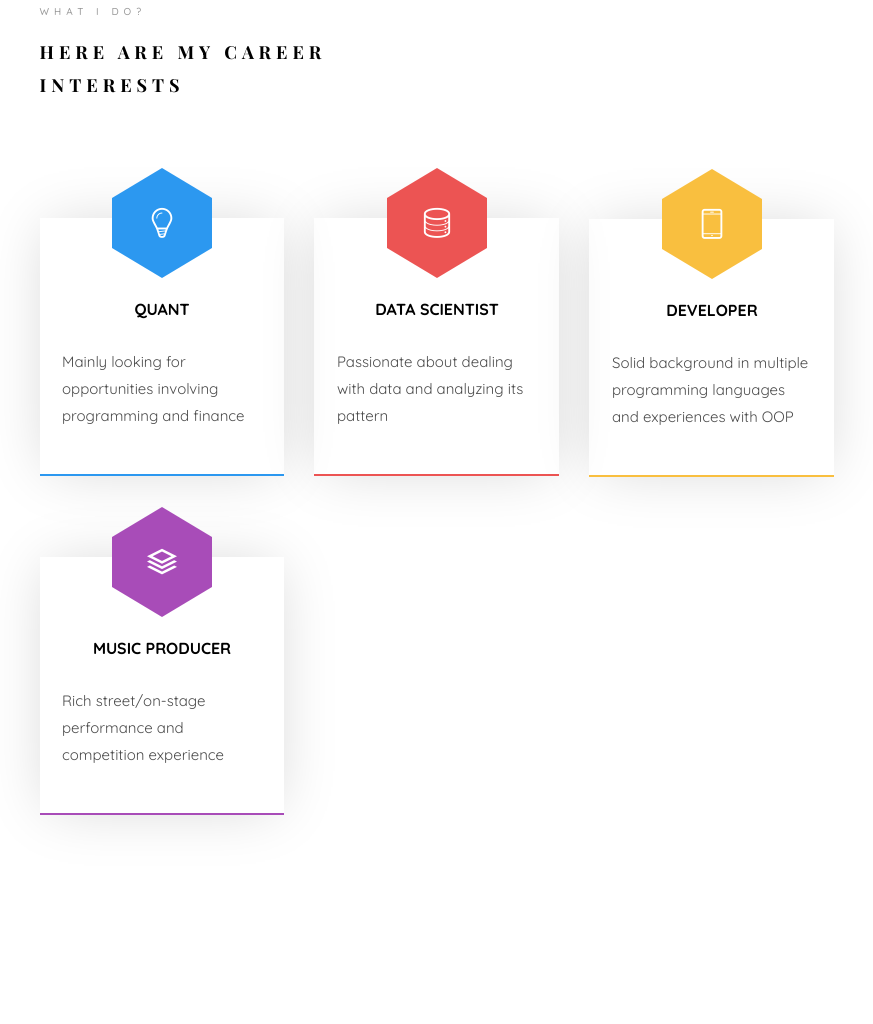
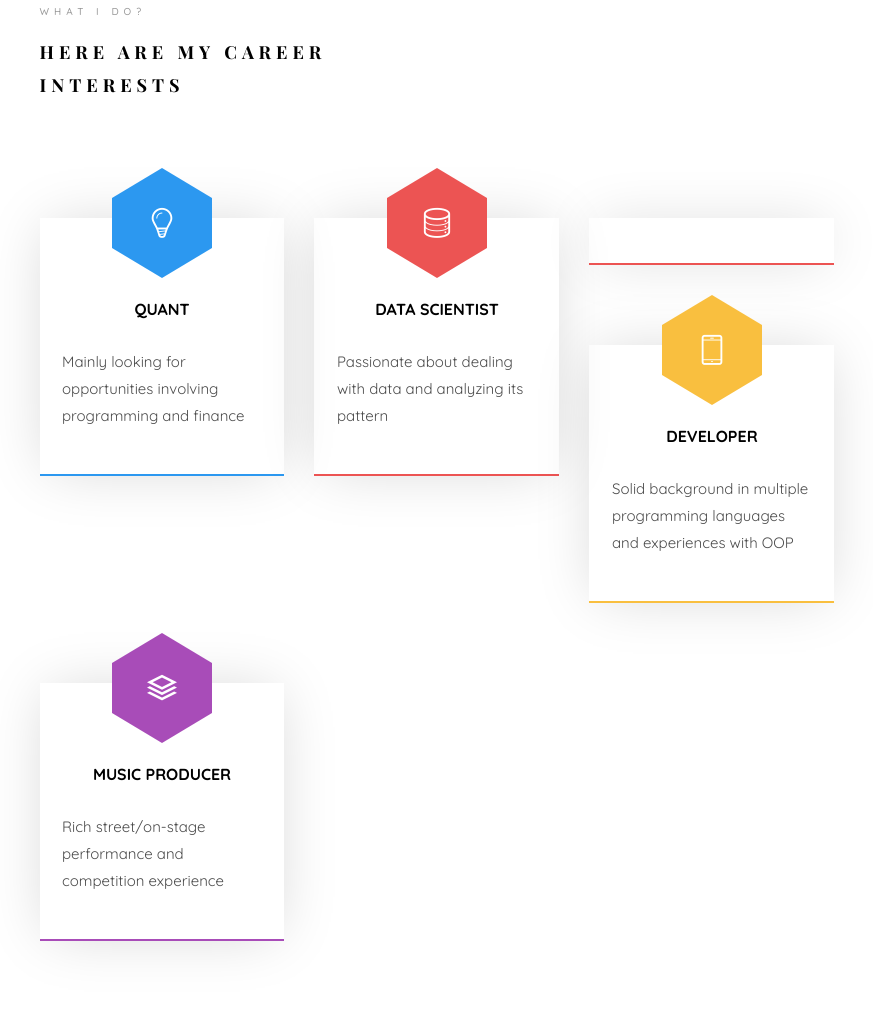
Before and after one commit to kcwanglucky/kcwanglucky.github.io, a plain HTML site: page index.html in a window 1280 px wide. Shown: the part 2097-3121 px from the top of the page, without its empty margins (353-1226 px from the left). Drawn offline with nearby package versions, Linux system fonts and the light colour scheme; files whose address does not match are found by name; a web font is replaced by a local one.

Commit message:
122118_2331experience

```diff
--- a/index.html
+++ b/index.html
@@ -211,8 +211,12 @@ Copyright &copy;<script>document.write(new Date().getFullYear());</script> All r
 								</div>
 							</div>
 						</div>
+
 						<div class="col-md-4 text-center animate-box">
+							<div class="services color-2">
+							</div>
 						</div>
+
 						<div class="col-md-4 text-center animate-box">
 							<div class="services color-3">
 								<span class="icon">
```
